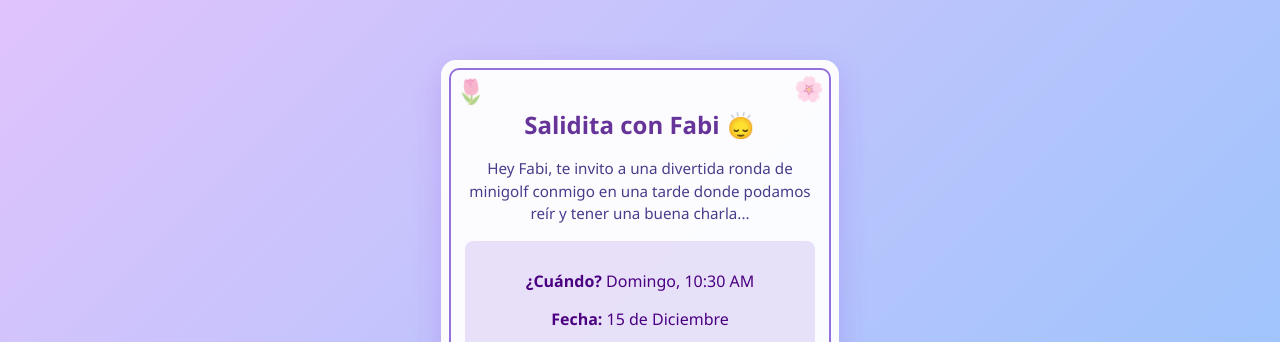
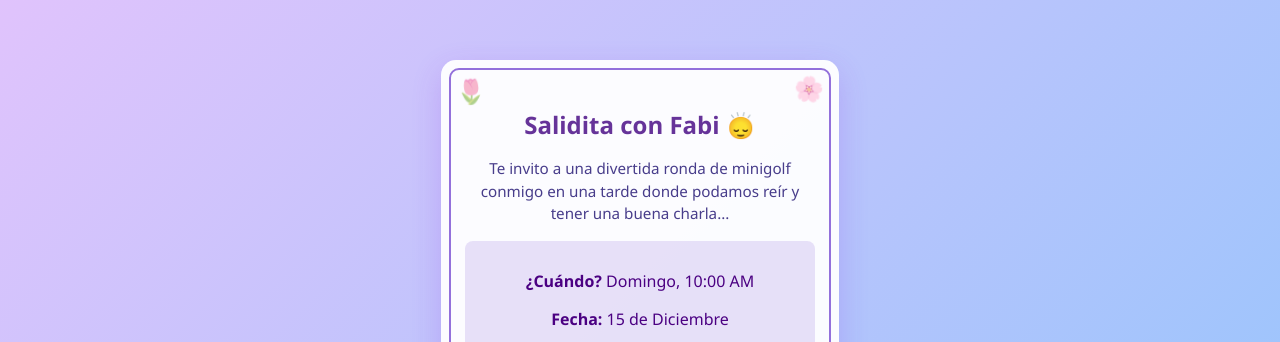
Before and after one commit to Kenneth0507/invite-para-Fabi, a plain HTML site: page index.html in a window 1280 px wide. Shown: the top 342 px of the page. Drawn offline with Linux system fonts and the light colour scheme.

Commit message:
Update index.html

```diff
--- a/index.html
+++ b/index.html
@@ -212,12 +212,12 @@
         <h1>Salidita con Fabi 🙂‍↕️</h1>
 
         <p class="message">
-            Hey Fabi, te invito a una divertida ronda de minigolf conmigo en una tarde donde podamos reír y tener una
+            Te invito a una divertida ronda de minigolf conmigo en una tarde donde podamos reír y tener una
             buena charla...
         </p>
 
         <div class="date-time">
-            <p><strong>¿Cuándo?</strong> Domingo, 10:30 AM</p>
+            <p><strong>¿Cuándo?</strong> Domingo, 10:00 AM</p>
             <p><strong>Fecha:</strong> 15 de Diciembre</p>
             <p><strong>¿Dónde?</strong> <a href="https://maps.app.goo.gl/QUUsdW9Cv9WrKZ7h8" target="_blank" rel="noopener noreferrer">Jungle Safari Mini Golf</a></p>
         </div>
```
